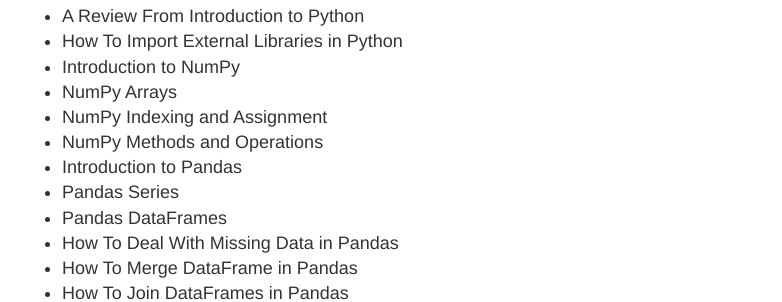
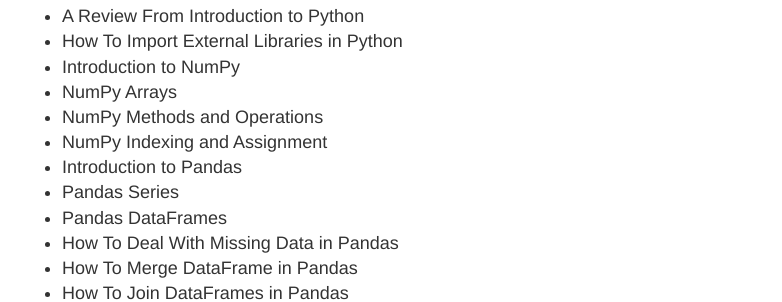
Before and after one commit to rosyberti/website, a Jekyll site: the page built from advanced-python/index.md, in a window 1280 px wide. Shown: the part 419-721 px from the top of the page, without its empty margins (248-1030 px from the left). Built offline with Jekyll 4.4.1, drawn with Linux system fonts in a browser that asks for light colours.

Commit message:
changed curriculum order

```diff
--- a/advanced-python/index.md
+++ b/advanced-python/index.md
@@ -11,8 +11,8 @@
 * How To Import External Libraries in Python
 * Introduction to NumPy
 * NumPy Arrays
+* NumPy Methods and Operations
 * NumPy Indexing and Assignment
-* NumPy Methods and Operations
 * Introduction to Pandas
 * Pandas Series
 * Pandas DataFrames
```
